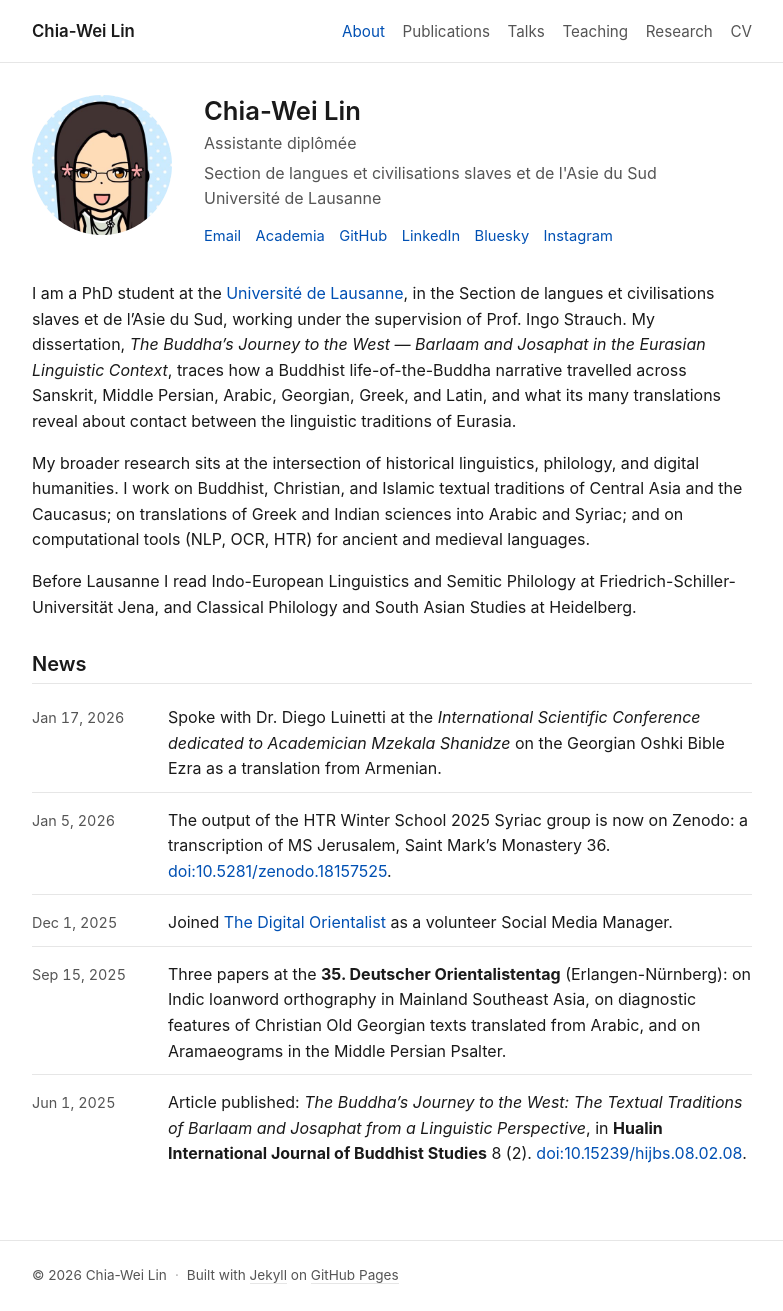
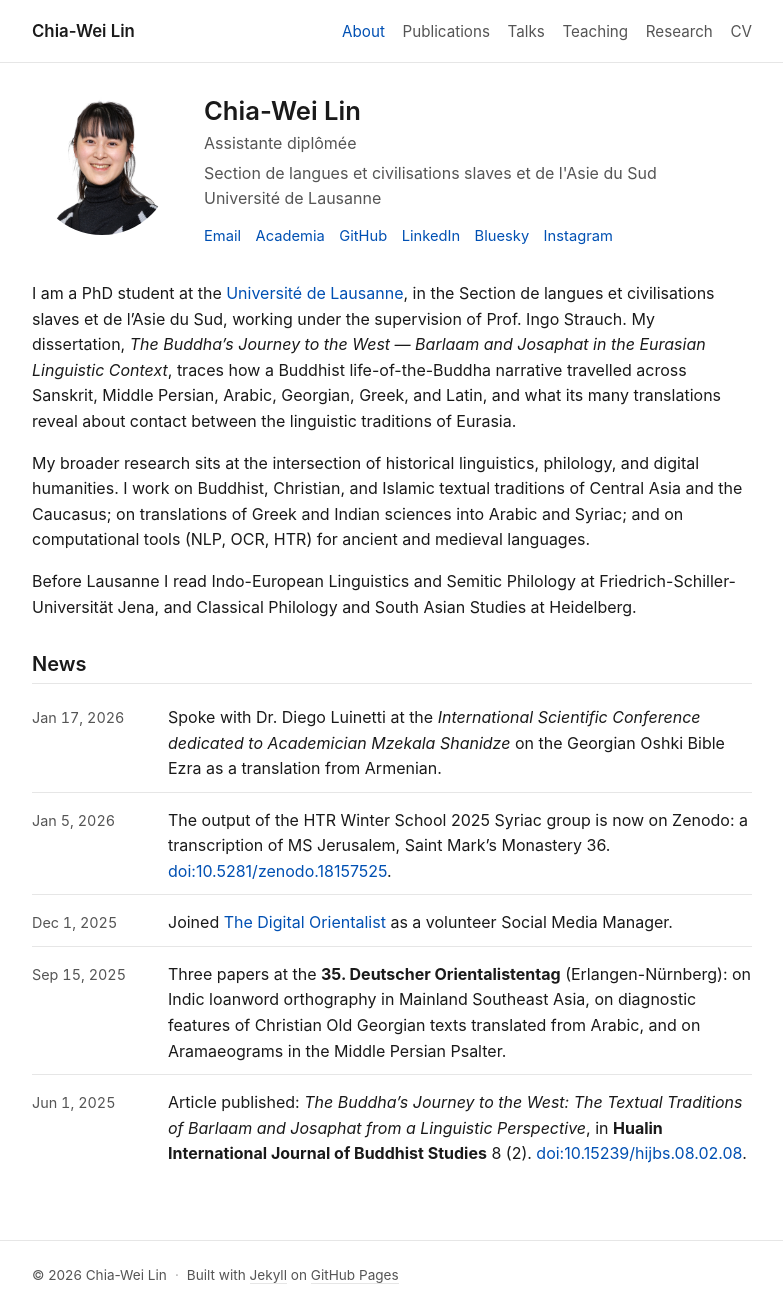
Before and after one commit to chiaweilinunil/chiaweilinunil.github.io, a Jekyll site: the page built from index.md, in a window 1280 px wide. Shown: the whole page, without its empty margins (248-1031 px from the left). Built offline with Jekyll 4.4.1, drawn with Linux system fonts in a browser that asks for light colours.

Commit message:
update photo

```diff
--- a/_config.yml
+++ b/_config.yml
@@ -13,7 +13,7 @@ baseurl: ""
 permalink: /:title/
 
 me:
-  photo: /assets/img/prof_pic.jpg
+  photo: /assets/img/lin.jpg
   position: Assistante diplômée
   affiliation: Section de langues et civilisations slaves et de l'Asie du Sud
   institution: Université de Lausanne
```
Also changed, not shown: assets/img/lin.jpg (added).
